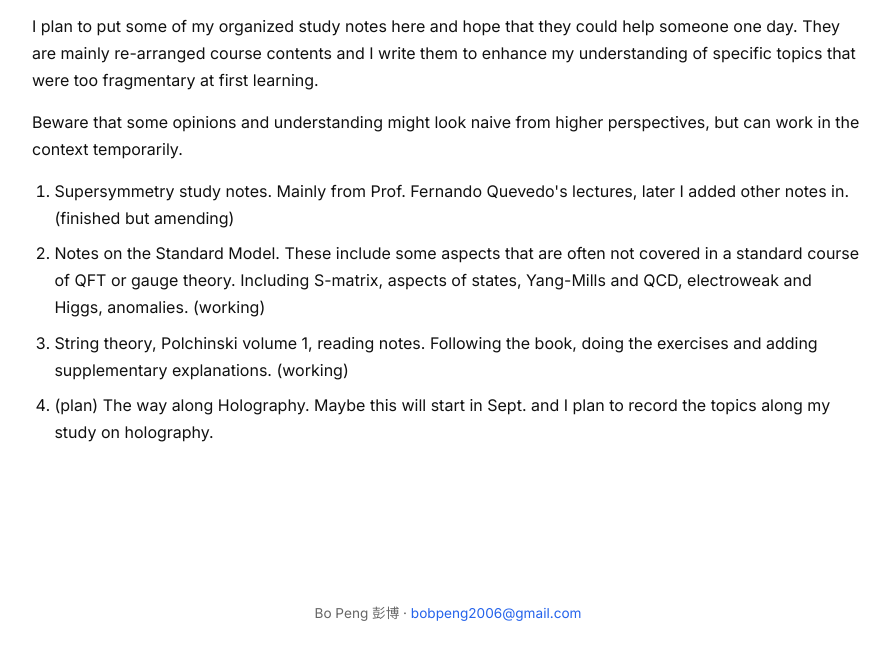
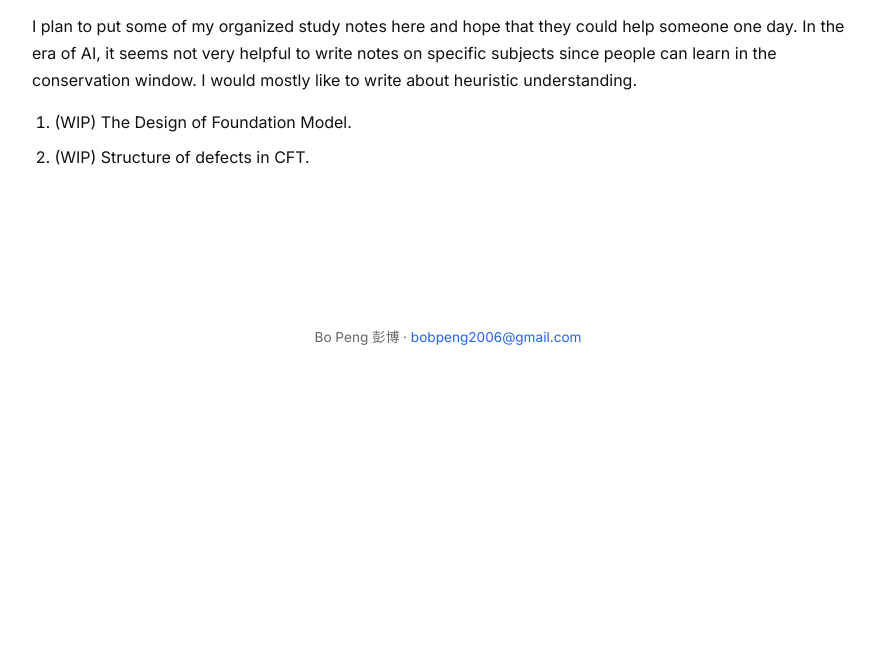
Before and after one commit to B0b-Peng/B0b-Peng.github.io, a plain HTML site: page study-resources.html in a window 1280 px wide. Shown: the part 183-842 px from the top of the page, without its empty margins (192-1087 px from the left). After the commit the page ends 800 px from the top, so only its background shows below. Drawn offline with Linux system fonts and the light colour scheme.

Commit message:
Update study-resources.html

```diff
--- a/study-resources.html
+++ b/study-resources.html
@@ -27,14 +27,11 @@
 
   <main class="container">
     <h1 class="title">Study Resources</h1>
-    <p>I plan to put some of my organized study notes here and hope that they could help someone one day. They are mainly re-arranged course contents and I write them to enhance my understanding of specific topics that were too fragmentary at first learning.</p>
-    <p>Beware that some opinions and understanding might look naive from higher perspectives, but can work in the context temporarily.</p>
+    <p>I plan to put some of my organized study notes here and hope that they could help someone one day. In the era of AI, it seems not very helpful to write notes on specific subjects since people can learn in the conservation window. I would mostly like to write about heuristic understanding. </p>
 
     <ol>
-      <li>Supersymmetry study notes. Mainly from Prof. Fernando Quevedo's lectures, later I added other notes in. (finished but amending)</li>
-      <li>Notes on the Standard Model. These include some aspects that are often not covered in a standard course of QFT or gauge theory. Including S-matrix, aspects of states, Yang-Mills and QCD, electroweak and Higgs, anomalies. (working)</li>
-      <li>String theory, Polchinski volume 1, reading notes. Following the book, doing the exercises and adding supplementary explanations. (working)</li>
-      <li>(plan) The way along Holography. Maybe this will start in Sept. and I plan to record the topics along my study on holography.</li>
+        <li> (WIP) The Design of Foundation Model. </li>
+        <li> (WIP) Structure of defects in CFT. </li>
     </ol>
   </main>
 
```
